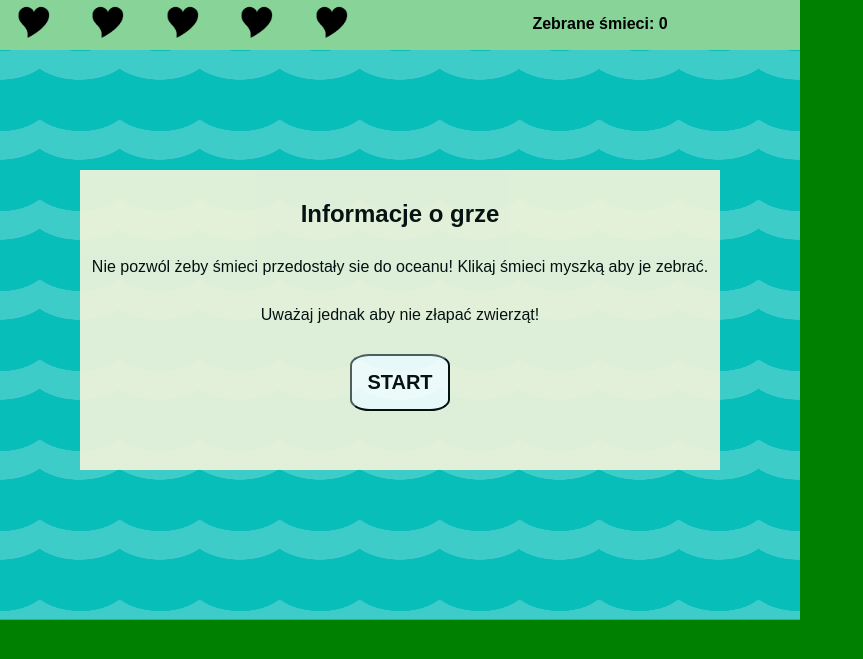
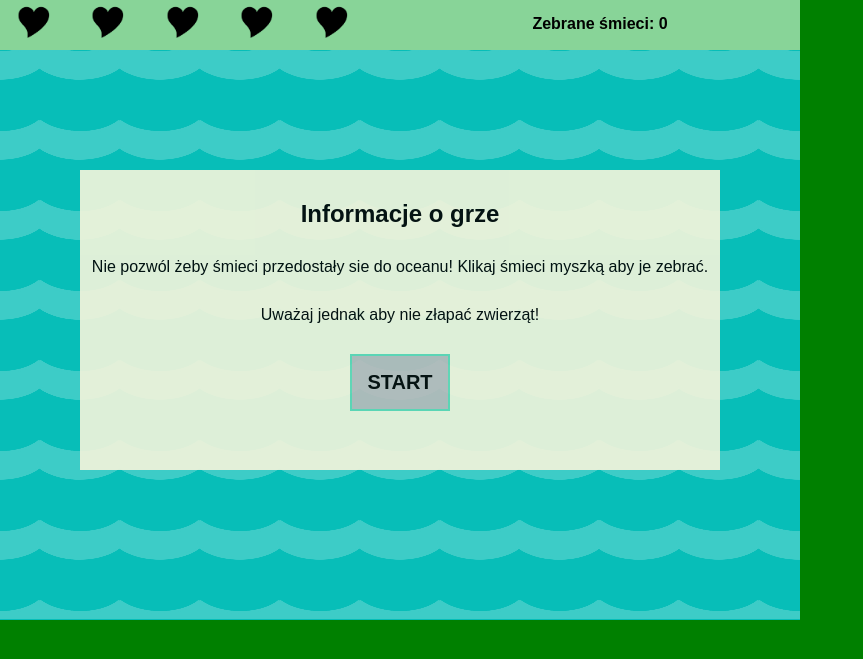
Before and after one commit to Jeremiej19/Apk, a PHP site: page /games/game1/game.html in a window 1280 px wide. Shown: the top 659 px of the page, without its empty margins (0-863 px from the left). Run offline with PHP 8.4, Linux system fonts and the light colour scheme.

Commit message:
magick button

```diff
--- a/games/game1/game.css
+++ b/games/game1/game.css
@@ -97,8 +97,11 @@ body
 #info button
 {
     padding: 15px;
-    background-color: white;
-    border-radius: 20%;
+    background-color: #bbbbbb;
     font-weight: bold;
     font-size: 20px;
+    text-align: center;
+    border: #64d8b5 2px solid;
+    padding: 15px;
+    font-size: 20px;
 }
```
